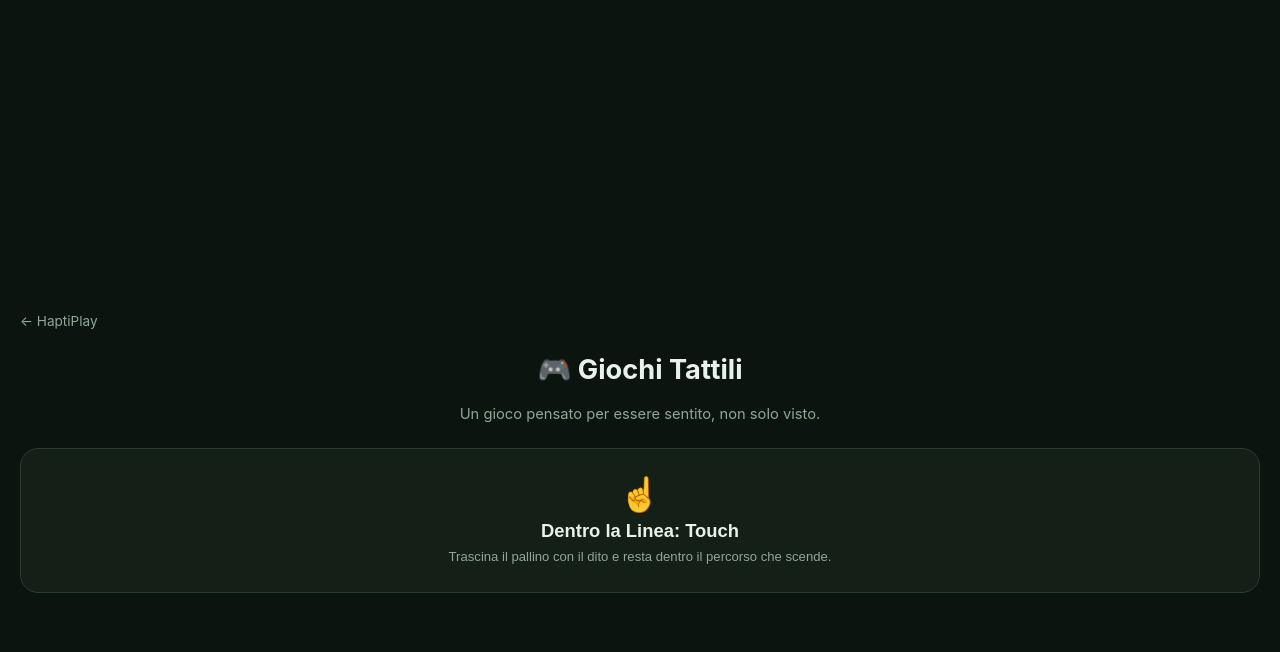
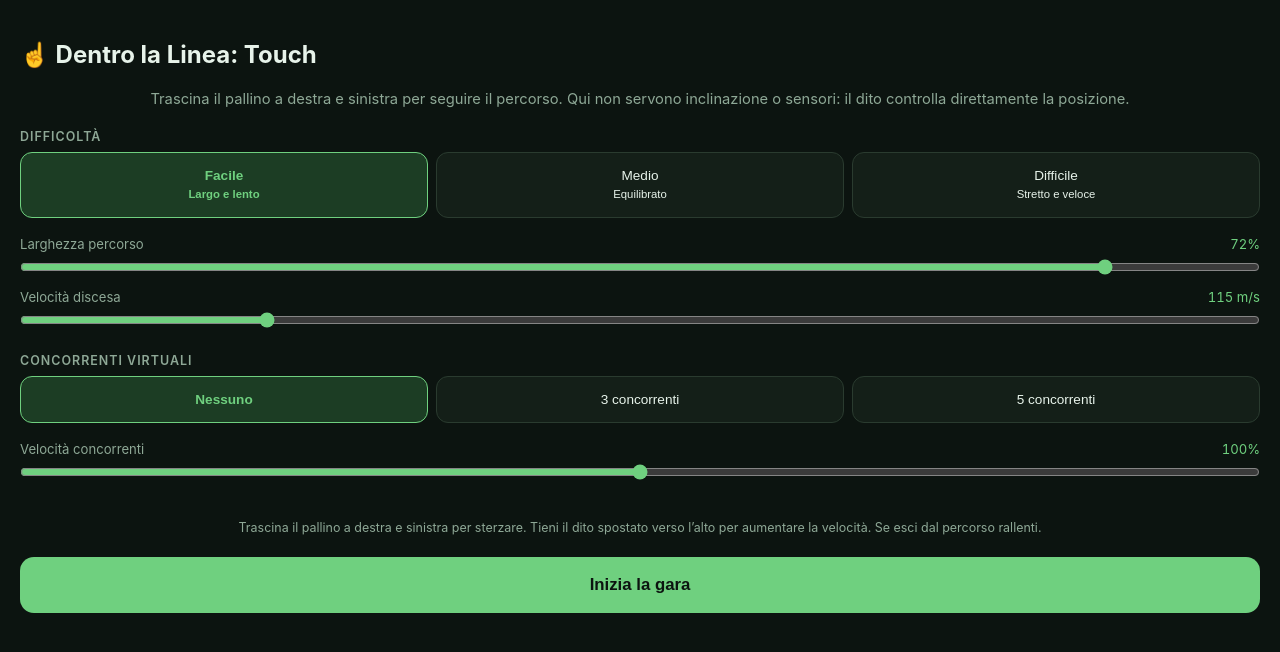
Before and after one commit to iacoposk8/iacoposk8.github.io, a Jekyll site: the page silent-games/path.html, which Jekyll copies as it is, in a window 1280 px wide. Shown: the top 652 px of the page. Built offline with Jekyll 4.4.1, drawn with Linux system fonts in a browser that asks for light colours.

Commit message:
Apre direttamente le impostazioni touch

```diff
--- a/silent-games/path.html
+++ b/silent-games/path.html
@@ -325,6 +325,12 @@ body.blackout-mode .btn-blackout-toggle {
 #screen-mow-menu h1 { text-align: center; font-size: 1.8rem; margin: 12px 0 4px; }
 #screen-path-menu { overflow-y: auto; }
 #screen-path-menu h1 { text-align: center; font-size: 1.8rem; margin: 12px 0 4px; }
+#screen-path-touch-menu {
+  overflow-y: auto;
+  min-height: 0;
+  touch-action: pan-y;
+  -webkit-overflow-scrolling: touch;
+}
 .path-sliders { display: grid; gap: 7px; }
 .path-sliders label { color: var(--text-dim); font-size: 0.82rem; }
 .path-sliders output { float: right; color: var(--accent); font-variant-numeric: tabular-nums; }
@@ -391,7 +397,7 @@ body.blackout-mode .btn-blackout-toggle {
 <div id="app">
 
   <!-- ============ MODE SELECT ============ -->
-  <section id="screen-mode" class="screen active">
+  <section id="screen-mode" class="screen">
     <a class="back-link" href="/silent-games/">← HaptiPlay</a>
   <h1>🎮 Giochi Tattili</h1>
   <p class="subtitle">Un gioco pensato per essere sentito, non solo visto.</p>
@@ -423,8 +429,7 @@ body.blackout-mode .btn-blackout-toggle {
   </section>
 
   <!-- ============ PATH TOUCH: settings ============ -->
-  <section id="screen-path-touch-menu" class="screen">
-    <button type="button" class="back-btn" data-back="screen-mode">← Giochi</button>
+  <section id="screen-path-touch-menu" class="screen active">
     <h1>☝️ Dentro la Linea: Touch</h1>
     <p class="subtitle">Trascina il pallino a destra e sinistra per seguire il percorso. Qui non servono inclinazione o sensori: il dito controlla direttamente la posizione.</p>
     <div class="option-group">
```
